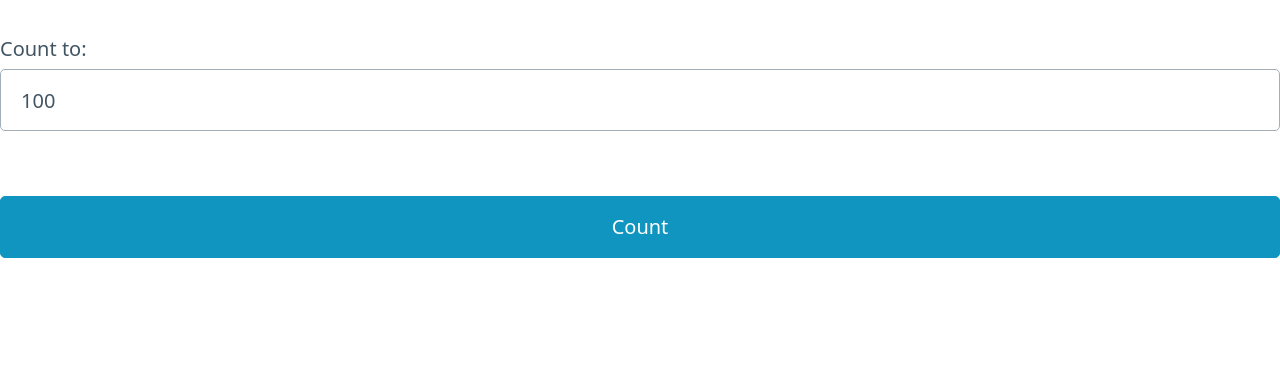
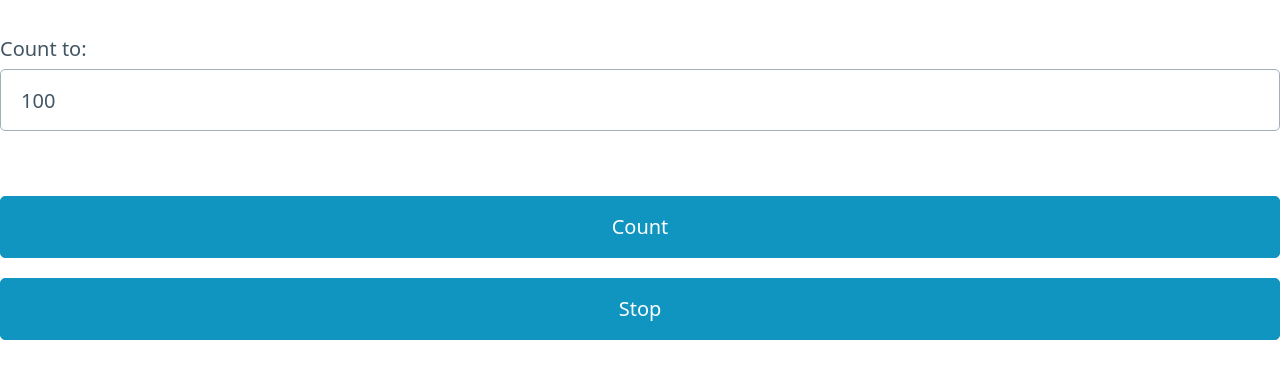
Before and after one commit to hvnsweeting/js-toys, a plain HTML site: page count.html in a window 1280 px wide. Shown: the part 71-450 px from the top of the page. Drawn offline with Linux system fonts and the light colour scheme.

Commit message:
Add stop

```diff
--- a/count.html
+++ b/count.html
@@ -20,6 +20,7 @@
             </h3>
         </center>
         <button id="speak">Count</button>
+        <button onClick="window.location.reload();">Stop</button>
 
         <script>
             button = document.getElementById("speak");
```
